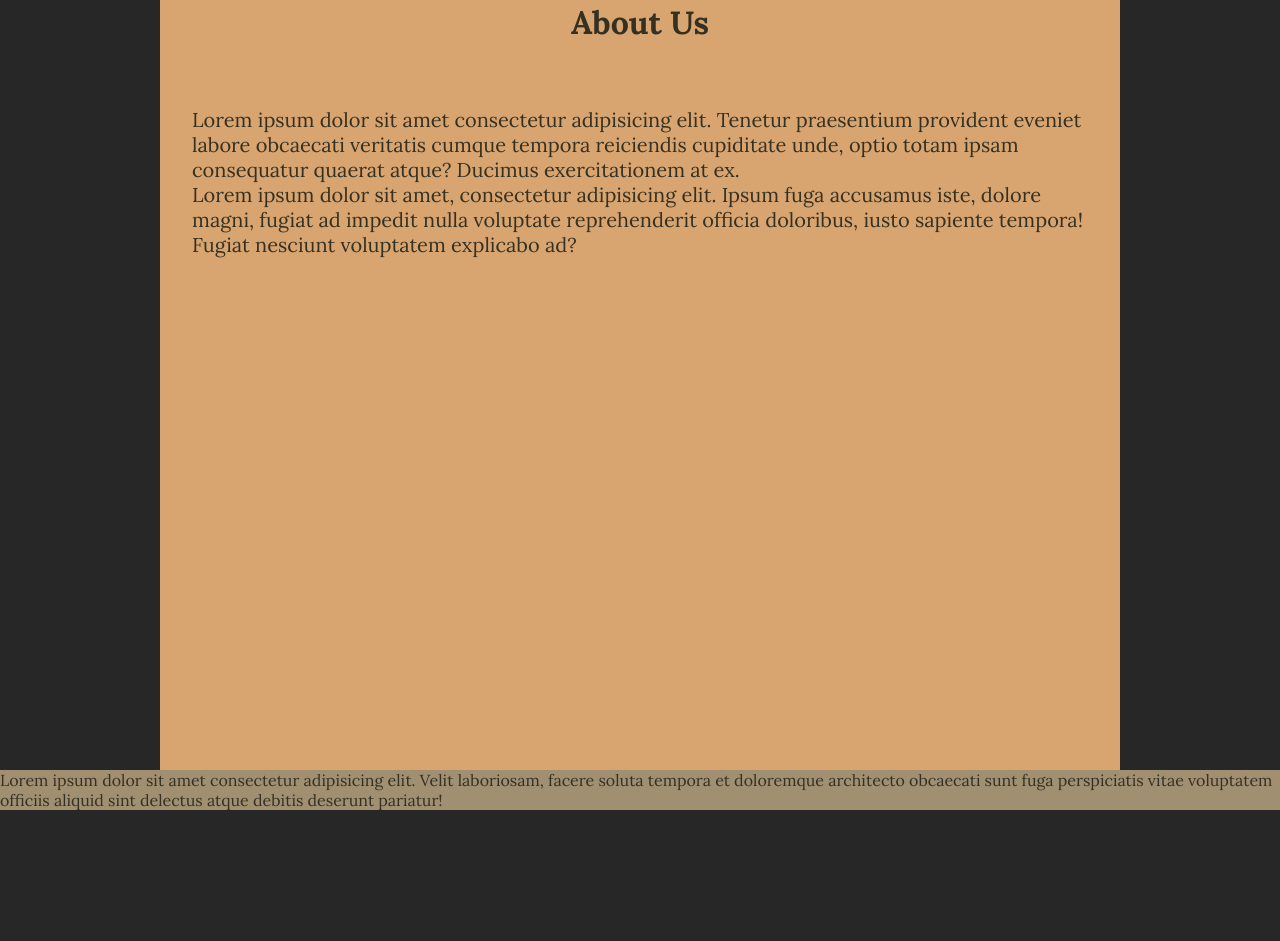
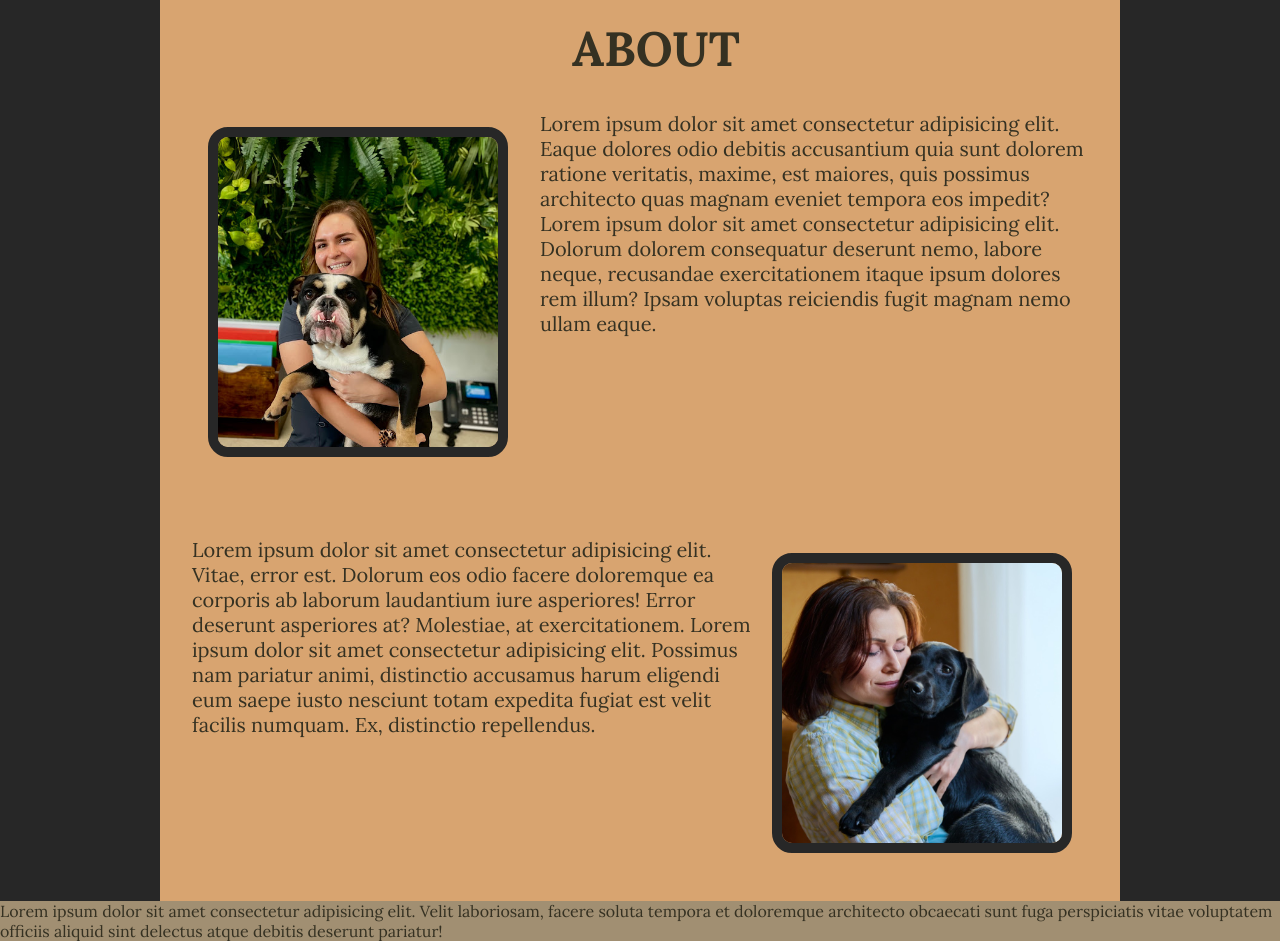
Before and after one commit to Downeyn21/willow-springs, a React (Vite) app: page / in a window 1280 px wide. Shown: the part 980-1921 px from the top of the page. Before the commit the page ends 1790 px from the top, so only its background shows below. Built offline with nearby package versions, Linux system fonts and the light colour scheme; a web font is replaced by a local one.

Commit message:
styled mini about us

```diff
--- a/src/components/HomePage.jsx
+++ b/src/components/HomePage.jsx
@@ -65,12 +65,20 @@ function HomePage() {
                 </div>
                 <div className="homepageLowerContainer">
                     <div className="miniAboutusWrapper">
-                        <h3>About Us</h3>
-                        <p>
-                            Lorem ipsum dolor sit amet consectetur adipisicing elit. Tenetur praesentium provident eveniet labore obcaecati veritatis cumque tempora reiciendis cupiditate unde, optio totam ipsam consequatur quaerat atque? Ducimus exercitationem at ex.
-                            <br />
-                            Lorem ipsum dolor sit amet, consectetur adipisicing elit. Ipsum fuga accusamus iste, dolore magni, fugiat ad impedit nulla voluptate reprehenderit officia doloribus, iusto sapiente tempora! Fugiat nesciunt voluptatem explicabo ad?
-                        </p>
+                        <h3>ABOUT</h3>
+                        <div className="aboutSectionRight">
+                            <img src="/public/images/person-n-dog.jpg" alt="person and dog" />
+                            <p>Lorem ipsum dolor sit amet consectetur adipisicing elit. Eaque dolores odio debitis accusantium quia sunt dolorem ratione veritatis, maxime, est maiores, quis possimus architecto quas magnam eveniet tempora eos impedit?
+                            Lorem ipsum dolor sit amet consectetur adipisicing elit. Dolorum dolorem consequatur deserunt nemo, labore neque, recusandae exercitationem itaque ipsum dolores rem illum? Ipsam voluptas reiciendis fugit magnam nemo ullam eaque.
+                            </p>
+                        </div>
+                        <div className="aboutSectionLeft">
+                            <img src="/public/images/woman-holding-lab.jpg" alt="woman and dog" />
+                            <p>
+                                Lorem ipsum dolor sit amet consectetur adipisicing elit. Vitae, error est. Dolorum eos odio facere doloremque ea corporis ab laborum laudantium iure asperiores! Error deserunt asperiores at? Molestiae, at exercitationem.
+                                Lorem ipsum dolor sit amet consectetur adipisicing elit. Possimus nam pariatur animi, distinctio accusamus harum eligendi eum saepe iusto nesciunt totam expedita fugiat est velit facilis numquam. Ex, distinctio repellendus.
+                            </p>
+                        </div>
                     </div>
                 </div>
             </div>
--- a/src/components/Layout.jsx
+++ b/src/components/Layout.jsx
@@ -5,11 +5,13 @@ import Footer from './Footer';
 function Layout() {
     return (
         <>
-            <NavBar />
-            <main>
-                <Outlet />
-            </main>
-            <Footer />
+            <div className='layoutWrapper'>
+                <NavBar />
+                    <main className='mainWrapper'>
+                        <Outlet />
+                    </main>
+                <Footer />
+            </div>
         </>
     );
 }
--- a/src/style/components/_HomePage.scss
+++ b/src/style/components/_HomePage.scss
@@ -138,22 +138,46 @@
 
 
     .miniAboutusWrapper {
-        // margin: 0 10rem;
         width: 75vw;
-        height: 800px;
+        height: auto;
         background-color: $primary_color;
-        box-sizing: border-box;
         display: flex;
         flex-direction: column;
         align-items: center;
+        justify-content: space-between;
 
         h3 {
+            font-size: 3rem;
+            margin: 3rem 0 0 2rem;
+        }
+
+        div {
+            display: flex;
             margin: 2rem;
-            font-size: 2rem
+
+            img {
+                width: 300px;
+                height: auto;
+                border: 10px solid $dark-grey;
+                border-radius: 20px;
+                margin: 1rem;
+            }
+
+            p {
+                font-size: 20px;
+            }
         }
-        p {
-            margin: 2rem;
-            font-size: 20px;
+
+        .aboutSectionRight {
+            flex-direction: row;
+
+            img {
+                margin-right: 2rem;
+            }
+        }
+        .aboutSectionLeft {
+            flex-direction: row-reverse;
         }
     }
+
 }
--- /dev/null
+++ b/src/style/layout/_layout.scss
@@ -0,0 +1,9 @@
+.layoutWrapper {
+    display: flex;
+    flex-direction: column;
+    min-height: 100vh;
+}
+
+.mainWrapper {
+    flex: 1;
+}
--- a/src/style/main.scss
+++ b/src/style/main.scss
@@ -4,3 +4,4 @@
 @use 'base/reset';
 @use 'base/body';
 @use 'assets/fonts';
+@use 'layout/layout';
```
Also changed, not shown: public/images/person-n-dog.jpg (added), public/images/woman-holding-lab.jpg (added).
